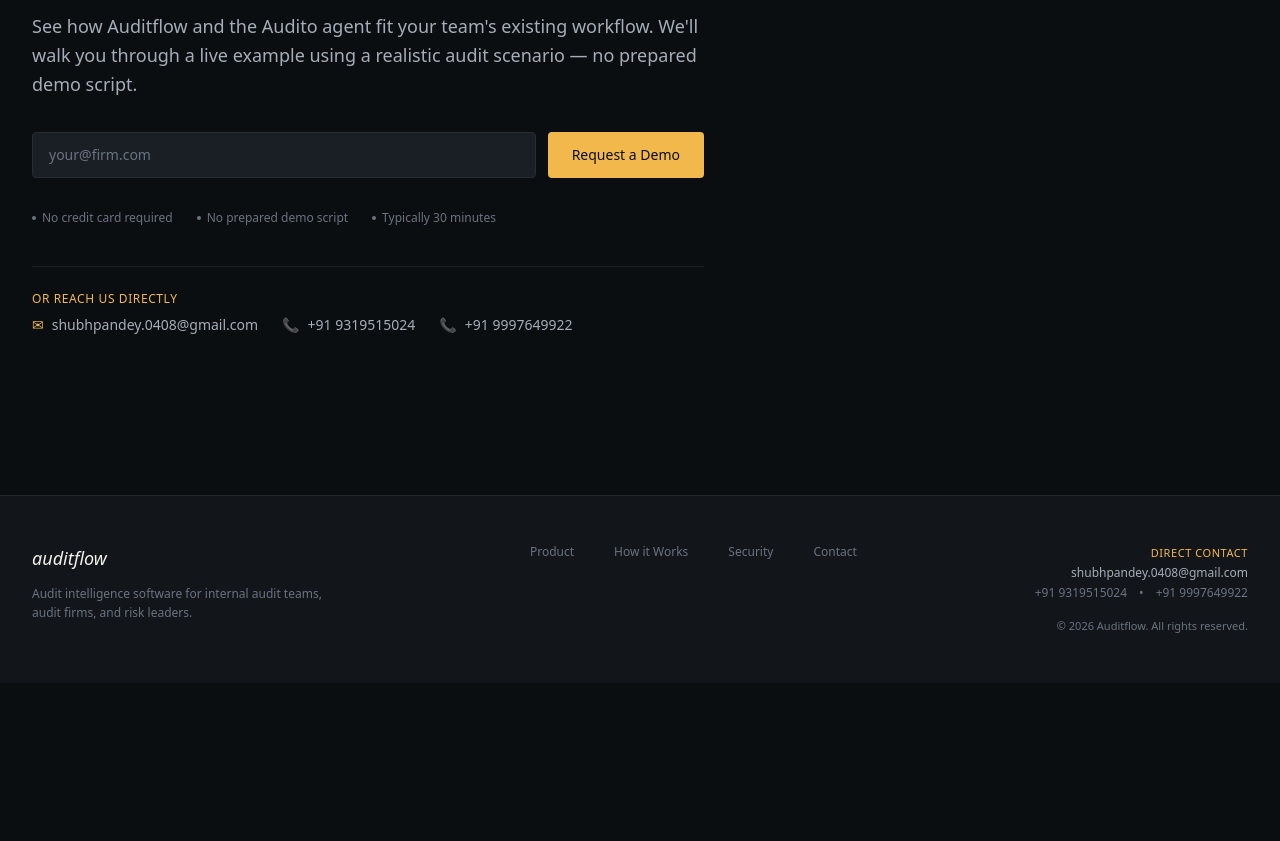
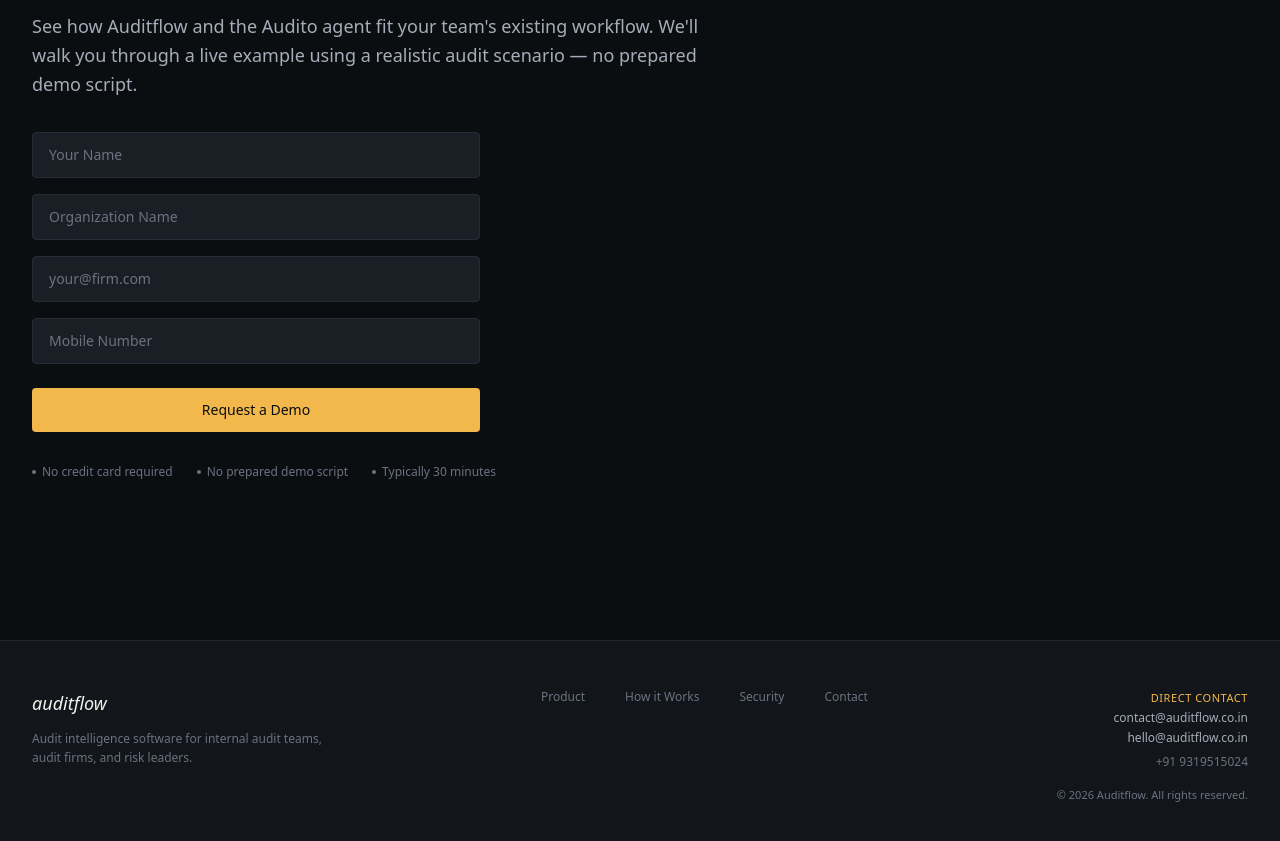
Before and after one commit to shubh-pandey25/audito, a Next.js app: page / in a window 1280 px wide. Shown: the part 6560-7401 px from the top of the page. Before the commit the page ends 7243 px from the top, so only its background shows below. Built offline with nearby package versions, Linux system fonts and the light colour scheme.

Commit message:
Update footer contact details and integrate Web3Forms for demo requests

```diff
--- a/src/components/FinalCTA.tsx
+++ b/src/components/FinalCTA.tsx
@@ -8,11 +8,27 @@
   const ref = useRef<HTMLDivElement>(null);
   const inView = useInView(ref, { once: true, margin: "-80px" });
   const [submitted, setSubmitted] = useState(false);
-  const [email, setEmail] = useState("");
+  const [isSubmitting, setIsSubmitting] = useState(false);
 
-  const handleSubmit = (e: React.FormEvent) => {
+  const handleSubmit = async (e: React.FormEvent<HTMLFormElement>) => {
     e.preventDefault();
-    if (email.trim()) setSubmitted(true);
+    setIsSubmitting(true);
+    const formData = new FormData(e.currentTarget);
+
+    try {
+      const res = await fetch("https://api.web3forms.com/submit", {
+        method: "POST",
+        body: formData,
+      });
+      const data = await res.json();
+      if (data.success) {
+        setSubmitted(true);
+      }
+    } catch (error) {
+      console.error(error);
+    } finally {
+      setIsSubmitting(false);
+    }
   };
 
   return (
@@ -54,27 +70,47 @@
             {!submitted ? (
               <form
                 onSubmit={handleSubmit}
-                className="flex flex-col sm:flex-row gap-3"
+                className="flex flex-col gap-4 max-w-md"
                 aria-label="Request a demo form"
               >
-                <label htmlFor="demo-email" className="sr-only">
-                  Your work email
-                </label>
+                <input type="hidden" name="access_key" value="34bdc554-16a4-4673-a7ad-f44a01c08969" />
+
                 <input
-                  id="demo-email"
+                  name="name"
+                  type="text"
+                  required
+                  placeholder="Your Name"
+                  className="w-full px-4 py-3 bg-bg-elevated border border-border-subtle rounded font-manrope text-sm text-text-primary placeholder-text-muted focus:outline-none focus:border-accent-bright transition-colors duration-200"
+                />
+                <input
+                  name="organization"
+                  type="text"
+                  required
+                  placeholder="Organization Name"
+                  className="w-full px-4 py-3 bg-bg-elevated border border-border-subtle rounded font-manrope text-sm text-text-primary placeholder-text-muted focus:outline-none focus:border-accent-bright transition-colors duration-200"
+                />
+                <input
+                  name="email"
                   type="email"
                   required
-                  value={email}
-                  onChange={(e) => setEmail(e.target.value)}
                   placeholder="your@firm.com"
-                  className="flex-1 px-4 py-3 bg-bg-elevated border border-border-subtle rounded font-manrope text-sm text-text-primary placeholder-text-muted focus:outline-none focus:border-accent-bright transition-colors duration-200"
+                  className="w-full px-4 py-3 bg-bg-elevated border border-border-subtle rounded font-manrope text-sm text-text-primary placeholder-text-muted focus:outline-none focus:border-accent-bright transition-colors duration-200"
                 />
+                <input
+                  name="phone"
+                  type="tel"
+                  required
+                  placeholder="Mobile Number"
+                  className="w-full px-4 py-3 bg-bg-elevated border border-border-subtle rounded font-manrope text-sm text-text-primary placeholder-text-muted focus:outline-none focus:border-accent-bright transition-colors duration-200"
+                />
+
                 <button
                   type="submit"
                   id="cta-submit"
-                  className="inline-flex items-center justify-center px-6 py-3 text-sm font-medium font-manrope bg-accent-bright text-bg-primary rounded hover:bg-amber-400 transition-colors duration-200 focus:outline-none focus:ring-2 focus:ring-accent-bright focus:ring-offset-2 focus:ring-offset-bg-primary whitespace-nowrap"
+                  disabled={isSubmitting}
+                  className="mt-2 w-full inline-flex items-center justify-center px-6 py-3 text-sm font-medium font-manrope bg-accent-bright text-bg-primary rounded hover:bg-amber-400 transition-colors duration-200 focus:outline-none focus:ring-2 focus:ring-accent-bright focus:ring-offset-2 focus:ring-offset-bg-primary whitespace-nowrap disabled:opacity-70 disabled:cursor-not-allowed"
                 >
-                  Request a Demo
+                  {isSubmitting ? "Submitting..." : "Request a Demo"}
                 </button>
               </form>
             ) : (
@@ -104,31 +140,6 @@
               ))}
             </div>
 
-            <div className="mt-2 pt-6 border-t border-border-subtle/60 flex flex-col gap-2">
-              <span className="font-mono text-xs text-accent-bright uppercase tracking-wider">
-                Or Reach Us Directly
-              </span>
-              <div className="flex flex-wrap items-center gap-x-6 gap-y-2 font-manrope text-sm text-text-secondary">
-                <a
-                  href="mailto:shubhpandey.0408@gmail.com"
-                  className="flex items-center gap-2 hover:text-accent-bright transition-colors duration-200"
-                >
-                  <span className="text-accent-bright">✉</span> shubhpandey.0408@gmail.com
-                </a>
-                <a
-                  href="tel:+919319515024"
-                  className="flex items-center gap-2 hover:text-accent-bright transition-colors duration-200"
-                >
-                  <span className="text-accent-bright">📞</span> +91 9319515024
-                </a>
-                <a
-                  href="tel:+919997649922"
-                  className="flex items-center gap-2 hover:text-accent-bright transition-colors duration-200"
-                >
-                  <span className="text-accent-bright">📞</span> +91 9997649922
-                </a>
-              </div>
-            </div>
           </motion.div>
         </div>
       </div>
--- a/src/components/Footer.tsx
+++ b/src/components/Footer.tsx
@@ -44,18 +44,20 @@
             <div className="flex flex-col gap-1 items-start md:items-end">
               <span className="font-mono text-[11px] uppercase tracking-wider text-accent-bright">Direct Contact</span>
               <a
-                href="mailto:shubhpandey.0408@gmail.com"
+                href="mailto:contact@auditflow.co.in"
                 className="font-manrope text-xs text-text-secondary hover:text-accent-bright transition-colors duration-200"
               >
-                shubhpandey.0408@gmail.com
+                contact@auditflow.co.in
               </a>
-              <div className="flex flex-wrap items-center gap-x-3 gap-y-1 font-manrope text-xs text-text-muted">
+              <a
+                href="mailto:hello@auditflow.co.in"
+                className="font-manrope text-xs text-text-secondary hover:text-accent-bright transition-colors duration-200"
+              >
+                hello@auditflow.co.in
+              </a>
+              <div className="flex flex-wrap items-center gap-x-3 gap-y-1 font-manrope text-xs text-text-muted mt-1">
                 <a href="tel:+919319515024" className="hover:text-text-secondary transition-colors">
                   +91 9319515024
-                </a>
-                <span>•</span>
-                <a href="tel:+919997649922" className="hover:text-text-secondary transition-colors">
-                  +91 9997649922
                 </a>
               </div>
             </div>
```
